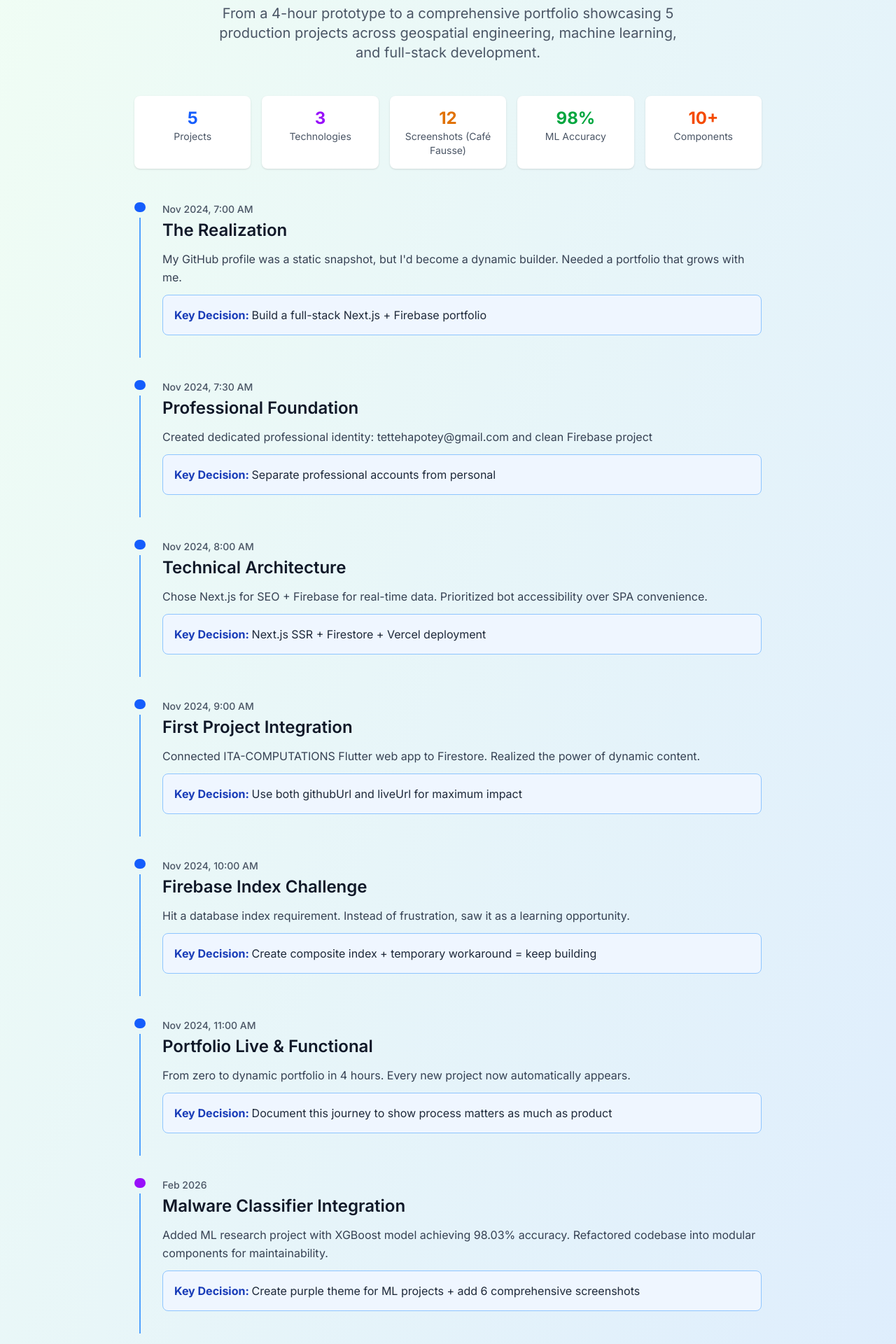
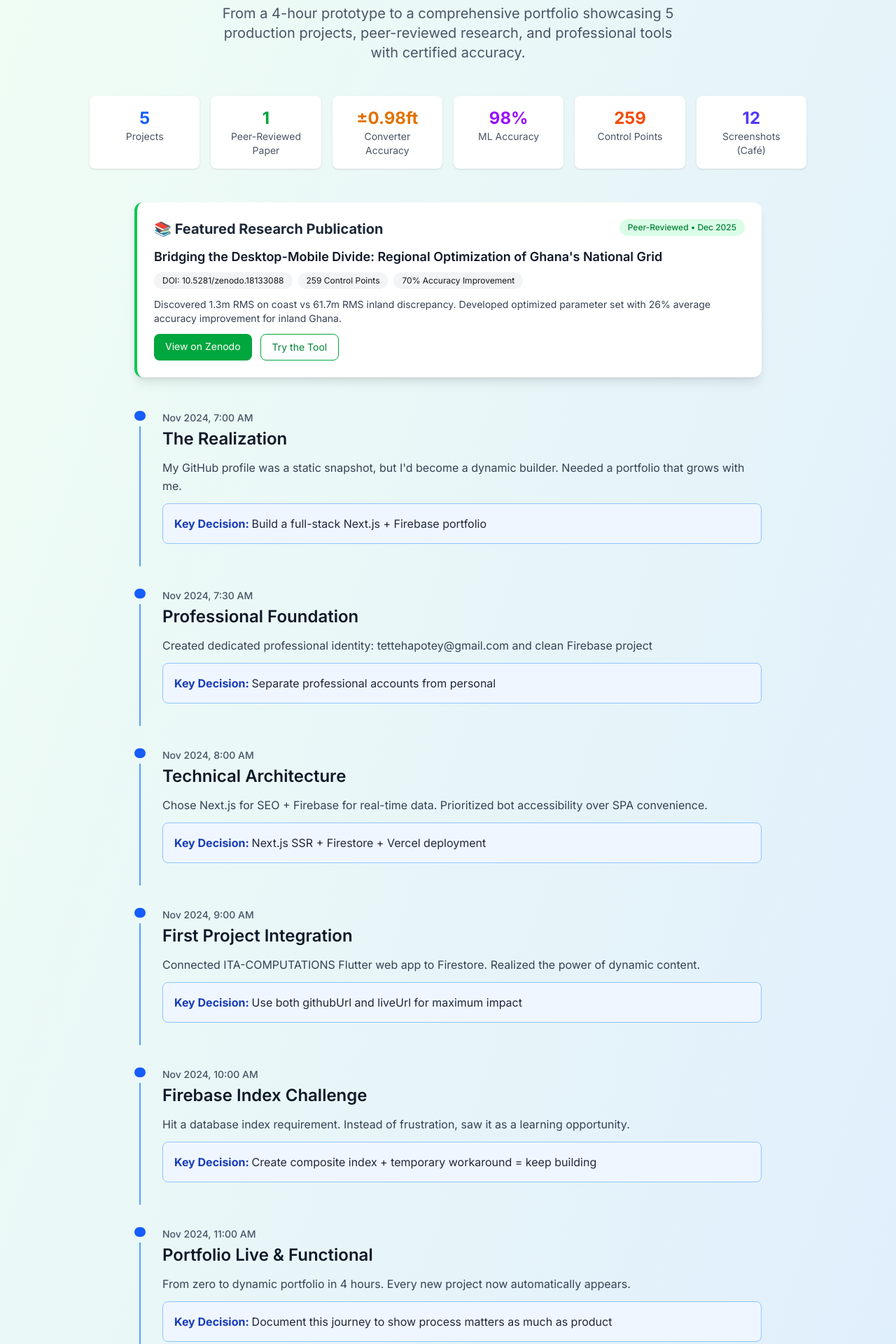
Before and after one commit to life2allsofts/tetteh-apotey, a Next.js app: page /build-journey in a window 1280 px wide. Shown: the part 160-2080 px from the top of the page at 70% size. Built offline with nearby package versions, Linux system fonts and the light colour scheme.

Commit message:
Update build journey with research publication and Ghana Converter accuracy metrics

```diff
--- a/app/build-journey/page.tsx
+++ b/app/build-journey/page.tsx
@@ -38,9 +38,21 @@ export default function BuildJourney() {
       decision: "Document this journey to show process matters as much as product"
     },
     {
+      date: "Dec 2025",
+      title: "Peer-Reviewed Research Published",
+      description: "Published 'Bridging the Desktop-Mobile Divide: Regional Optimization of Ghana's National Grid' on Zenodo. Study validated across 259 control points, achieving 70% accuracy improvement in Greater Accra.",
+      decision: "Document methodology, share findings openly, and connect research to practical tools"
+    },
+    {
+      date: "Dec 2025",
+      title: "Ghana Coordinate Converter Launch",
+      description: "Launched professional conversion tool meeting Ghana cadastral standards with ±0.98ft accuracy. Direct practical application of published research.",
+      decision: "Bridge academic research with production tools that solve real-world problems"
+    },
+    {
       date: "Feb 2026",
       title: "Malware Classifier Integration",
-      description: "Added ML research project with XGBoost model achieving 98.03% accuracy. Refactored codebase into modular components for maintainability.",
+      description: "Added ML research project with XGBoost model achieving 98.03% accuracy and 99.59% AUC-ROC. Refactored codebase into modular components for maintainability.",
       decision: "Create purple theme for ML projects + add 6 comprehensive screenshots"
     },
     {
@@ -57,8 +69,8 @@ export default function BuildJourney() {
     },
     {
       date: "Mar 2026",
-      title: "Current Status: 5 Projects Live",
-      description: "Portfolio now showcases: ITA-COMPUTATIONS (Flutter web), Café Fausse (React/Flask/PostgreSQL), ITA-Gh-Surveyor GPS (Flutter mobile), Malware Classifier (XGBoost/Flask), and Where In The Law (Flutter legal tech).",
+      title: "Current Status: 5 Projects Live + Published Research",
+      description: "Portfolio now showcases: ITA-COMPUTATIONS (Flutter web), Café Fausse (React/Flask/PostgreSQL), ITA-Gh-Surveyor GPS (Flutter mobile), Malware Classifier (XGBoost/Flask), Where In The Law (Flutter legal tech), plus peer-reviewed research on Zenodo.",
       decision: "Each project has unique theme, comprehensive screenshots, and appropriate action buttons"
     }
   ];
@@ -68,30 +80,81 @@ export default function BuildJourney() {
       <div className="container mx-auto px-6">
         <h1 className="text-4xl font-bold text-center mb-4 text-gray-800">Build Journey</h1>
         <p className="text-xl text-center text-gray-600 mb-12 max-w-2xl mx-auto">
-          From a 4-hour prototype to a comprehensive portfolio showcasing 5 production projects across geospatial engineering, machine learning, and full-stack development.
+          From a 4-hour prototype to a comprehensive portfolio showcasing 5 production projects, peer-reviewed research, and professional tools with certified accuracy.
         </p>
 
         {/* Stats Summary */}
-        <div className="grid grid-cols-2 md:grid-cols-5 gap-4 max-w-4xl mx-auto mb-12">
+        <div className="grid grid-cols-2 md:grid-cols-6 gap-4 max-w-5xl mx-auto mb-12">
           <div className="bg-white p-4 rounded-lg shadow text-center">
             <div className="text-2xl font-bold text-blue-600">5</div>
             <div className="text-sm text-gray-600">Projects</div>
           </div>
           <div className="bg-white p-4 rounded-lg shadow text-center">
-            <div className="text-2xl font-bold text-purple-600">3</div>
-            <div className="text-sm text-gray-600">Technologies</div>
+            <div className="text-2xl font-bold text-green-600">1</div>
+            <div className="text-sm text-gray-600">Peer-Reviewed Paper</div>
           </div>
           <div className="bg-white p-4 rounded-lg shadow text-center">
-            <div className="text-2xl font-bold text-amber-600">12</div>
-            <div className="text-sm text-gray-600">Screenshots (Café Fausse)</div>
+            <div className="text-2xl font-bold text-amber-600">±0.98ft</div>
+            <div className="text-sm text-gray-600">Converter Accuracy</div>
           </div>
           <div className="bg-white p-4 rounded-lg shadow text-center">
-            <div className="text-2xl font-bold text-green-600">98%</div>
+            <div className="text-2xl font-bold text-purple-600">98%</div>
             <div className="text-sm text-gray-600">ML Accuracy</div>
           </div>
           <div className="bg-white p-4 rounded-lg shadow text-center">
-            <div className="text-2xl font-bold text-orange-600">10+</div>
-            <div className="text-sm text-gray-600">Components</div>
+            <div className="text-2xl font-bold text-orange-600">259</div>
+            <div className="text-sm text-gray-600">Control Points</div>
+          </div>
+          <div className="bg-white p-4 rounded-lg shadow text-center">
+            <div className="text-2xl font-bold text-indigo-600">12</div>
+            <div className="text-sm text-gray-600">Screenshots (Café)</div>
+          </div>
+        </div>
+
+        {/* Research Highlight Card */}
+        <div className="max-w-4xl mx-auto mb-12 bg-white rounded-xl shadow-lg border-l-4 border-green-500 overflow-hidden">
+          <div className="p-6">
+            <div className="flex items-start justify-between mb-3">
+              <h3 className="text-xl font-bold text-gray-800">📚 Featured Research Publication</h3>
+              <span className="bg-green-100 text-green-700 text-xs px-3 py-1 rounded-full font-medium">
+                Peer-Reviewed • Dec 2025
+              </span>
+            </div>
+            <h4 className="text-lg font-semibold text-gray-900 mb-2">
+              Bridging the Desktop-Mobile Divide: Regional Optimization of Ghana's National Grid
+            </h4>
+            <div className="flex flex-wrap gap-2 mb-3">
+              <span className="bg-gray-100 px-3 py-1 rounded-full text-xs">
+                DOI: 10.5281/zenodo.18133088
+              </span>
+              <span className="bg-gray-100 px-3 py-1 rounded-full text-xs">
+                259 Control Points
+              </span>
+              <span className="bg-gray-100 px-3 py-1 rounded-full text-xs">
+                70% Accuracy Improvement
+              </span>
+            </div>
+            <p className="text-gray-700 text-sm mb-3">
+              Discovered 1.3m RMS on coast vs 61.7m RMS inland discrepancy. Developed optimized parameter set with 26% average accuracy improvement for inland Ghana.
+            </p>
+            <div className="flex space-x-3">
+              <a
+                href="https://doi.org/10.5281/zenodo.18133088"
+                target="_blank"
+                rel="noopener noreferrer"
+                className="text-sm bg-green-600 hover:bg-green-700 text-white px-4 py-2 rounded-lg transition-colors"
+              >
+                View on Zenodo
+              </a>
+              <a
+                href="https://ita-ghana-coordinate-converter-web.vercel.app/"
+                target="_blank"
+                rel="noopener noreferrer"
+                className="text-sm border border-green-600 text-green-700 hover:bg-green-50 px-4 py-2 rounded-lg transition-colors"
+              >
+                Try the Tool
+              </a>
+            </div>
           </div>
         </div>
 
@@ -101,9 +164,11 @@ export default function BuildJourney() {
               {/* Timeline line */}
               <div className="flex flex-col items-center mr-6">
                 <div className={`w-4 h-4 rounded-full ${
+                  milestone.title.includes('Research') ? 'bg-green-600' :
+                  milestone.title.includes('Converter') ? 'bg-green-500' :
                   milestone.title.includes('Malware') ? 'bg-purple-600' :
                   milestone.title.includes('Café') ? 'bg-amber-600' :
-                  milestone.title.includes('Refactoring') ? 'bg-green-600' :
+                  milestone.title.includes('Refactoring') ? 'bg-indigo-600' :
                   milestone.title.includes('Current') ? 'bg-blue-600' :
                   'bg-blue-600'
                 }`}></div>
@@ -127,17 +192,19 @@ export default function BuildJourney() {
         <div className="text-center mt-12 p-6 bg-white rounded-xl shadow-lg max-w-2xl mx-auto border border-gray-200">
           <h3 className="text-2xl font-bold mb-4 text-gray-800">The Evolution</h3>
           <p className="text-gray-700 text-lg">
-            What started as a 4-hour prototype has grown into a sophisticated, modular portfolio
-            showcasing 5 production-ready projects across geospatial engineering, machine learning,
-            and full-stack development. Each project has its own identity while maintaining a cohesive
-            professional presentation.
+            What started as a 4-hour prototype has grown into a sophisticated portfolio showcasing
+            <span className="font-semibold"> peer-reviewed research</span> (Zenodo),
+            <span className="font-semibold"> professional tools</span> with ±0.98ft accuracy,
+            <span className="font-semibold"> ML models</span> with 98.03% accuracy, and
+            <span className="font-semibold"> full-stack applications</span> with 12+ screenshots.
           </p>
           <div className="mt-4 flex flex-wrap gap-2 justify-center">
+            <span className="bg-green-100 text-green-700 px-3 py-1 rounded-full text-sm">Published Research</span>
             <span className="bg-blue-100 text-blue-700 px-3 py-1 rounded-full text-sm">Next.js</span>
             <span className="bg-blue-100 text-blue-700 px-3 py-1 rounded-full text-sm">Firebase</span>
             <span className="bg-purple-100 text-purple-700 px-3 py-1 rounded-full text-sm">TypeScript</span>
             <span className="bg-amber-100 text-amber-700 px-3 py-1 rounded-full text-sm">Tailwind CSS</span>
-            <span className="bg-green-100 text-green-700 px-3 py-1 rounded-full text-sm">Modular Design</span>
+            <span className="bg-indigo-100 text-indigo-700 px-3 py-1 rounded-full text-sm">Modular Design</span>
           </div>
         </div>
       </div>
```
